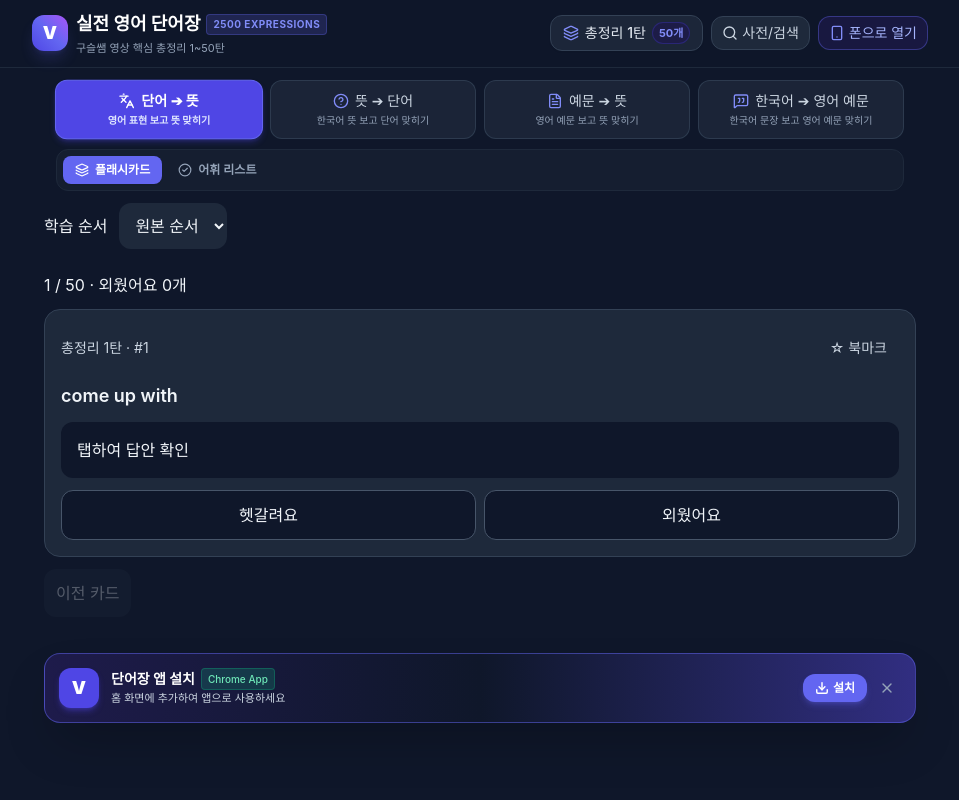
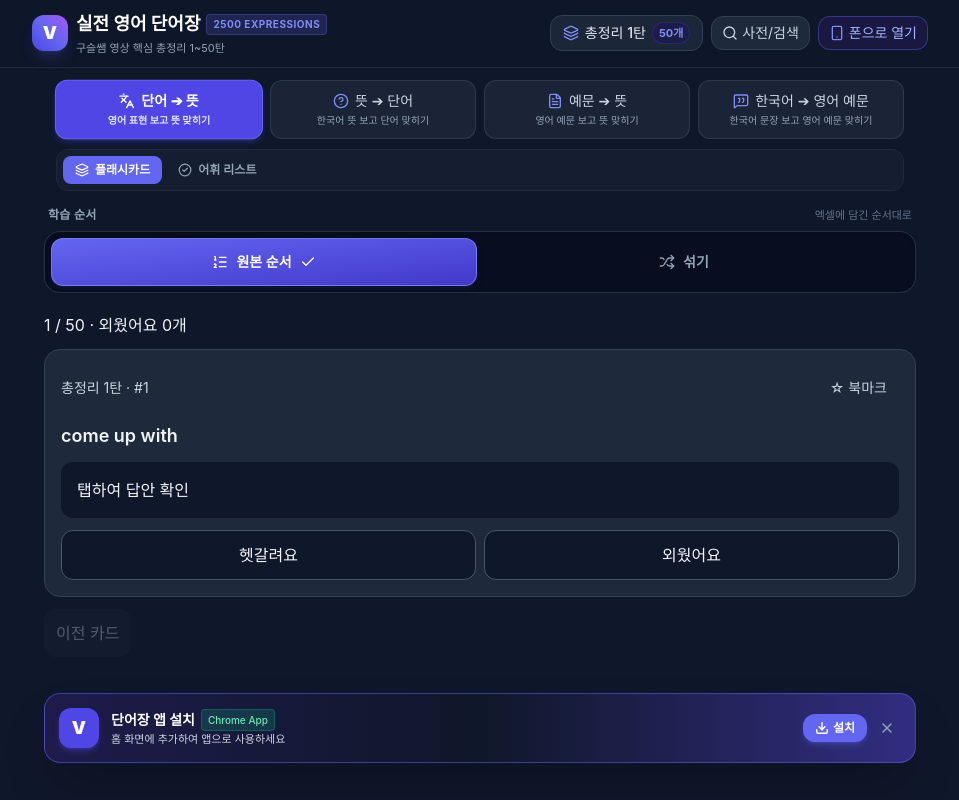
Before and after one commit to lontide/VocabApp, a React (Vite) app: page / in a window 1280 px wide. Shown: the whole page, without its empty margins (160-1119 px from the left). Built offline with nearby package versions, Linux system fonts and the light colour scheme; a web font is replaced by a local one.

Commit message:
feat: style study order as segmented icon buttons

```diff
--- a/src/App.tsx
+++ b/src/App.tsx
@@ -11,6 +11,7 @@ import {
   filterList,
   ListFilter,
 } from "./utils/study";
+import { OrderControl } from "./components/OrderControl";
 import { Header } from "./components/Header";
 import { ModeTabs } from "./components/ModeTabs";
 import { StudyItem } from "./components/StudyItem";
@@ -109,25 +110,14 @@ export default function App() {
         studyStyle={style}
         onSelectStudyStyle={view}
       />
-      <div className="max-w-4xl mx-auto p-3">
-        <label className="flex items-center gap-3">
-          학습 순서{" "}
-          <select
-            aria-label="학습 순서"
-            className="bg-slate-800 rounded-xl p-3"
-            value={order}
-            onChange={(e) => {
-              const next = e.target.value as Order;
-              setOrder(next);
-              storage.saveOrder(next);
-              restart(null);
-            }}
-          >
-            <option value="original">원본 순서</option>
-            <option value="shuffle">섞기</option>
-          </select>
-        </label>
-      </div>
+      <OrderControl
+        value={order}
+        onChange={(next) => {
+          setOrder(next);
+          storage.saveOrder(next);
+          restart(null);
+        }}
+      />
       <main className="max-w-4xl mx-auto p-3 space-y-3">
         {style === "list" ? (
           <section aria-label="어휘 리스트" className="space-y-3">
--- /dev/null
+++ b/src/components/OrderControl.tsx
@@ -0,0 +1,60 @@
+import { ListOrdered, Shuffle, Check } from "lucide-react";
+import { Order } from "../utils/study";
+export function OrderControl({
+  value,
+  onChange,
+}: {
+  value: Order;
+  onChange: (order: Order) => void;
+}) {
+  return (
+    <div className="max-w-4xl mx-auto px-3 pt-4 pb-2">
+      <div className="flex items-center justify-between mb-2 px-1">
+        <span className="text-xs font-semibold tracking-wide text-slate-400">
+          학습 순서
+        </span>
+        <span className="text-[11px] text-slate-500">
+          {value === "original"
+            ? "엑셀에 담긴 순서대로"
+            : "새로운 순서로 복습하기"}
+        </span>
+      </div>
+      <div
+        role="group"
+        aria-label="학습 순서"
+        className="grid grid-cols-2 gap-1.5 rounded-2xl border border-slate-700/70 bg-slate-950/50 p-1.5 shadow-inner"
+      >
+        {(
+          [
+            { id: "original", label: "원본 순서", Icon: ListOrdered },
+            { id: "shuffle", label: "섞기", Icon: Shuffle },
+          ] as const
+        ).map(({ id, label, Icon }) => {
+          const active = value === id;
+          return (
+            <button
+              type="button"
+              key={id}
+              aria-pressed={active}
+              onClick={() => {
+                if (!active) onChange(id);
+              }}
+              className={
+                "min-h-12 flex items-center justify-center gap-2 rounded-xl border px-3 py-3 text-sm font-semibold transition-colors focus-visible:outline focus-visible:outline-2 focus-visible:outline-offset-2 focus-visible:outline-indigo-300 " +
+                (active
+                  ? "border-indigo-400/70 bg-gradient-to-br from-indigo-500 to-indigo-700 text-white shadow-md shadow-indigo-950/40"
+                  : "border-transparent text-slate-400 hover:bg-slate-800 hover:text-slate-100")
+              }
+            >
+              <Icon aria-hidden="true" className="h-4 w-4 shrink-0" />
+              <span>{label}</span>
+              <span aria-hidden="true" className="w-4">
+                {active && <Check className="h-4 w-4" />}
+              </span>
+            </button>
+          );
+        })}
+      </div>
+    </div>
+  );
+}
```
Also changed, not shown: tests/order-browser.mjs (+66 -18 lines), 3 other files (tests, documents, lock files or other folders).
